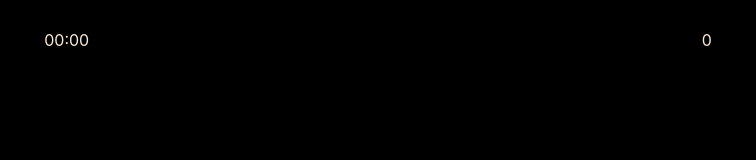
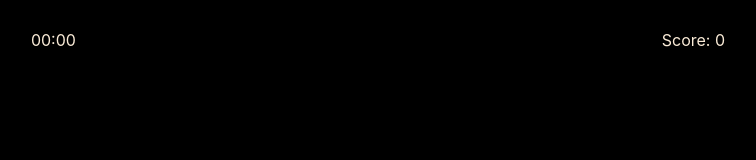
Before and after one commit to Lu-Smith/space_invaders_react_tdd, a React (Create React App) app: page / in a window 1280 px wide. Both pictures are taken after a click on the button "Start". Shown: the top 160 px of the page, without its empty margins (262-1018 px from the left). Built offline with nearby package versions, Linux system fonts and the light colour scheme.

Commit message:
Updated Game.tsx

```diff
--- a/src/components/Game.tsx
+++ b/src/components/Game.tsx
@@ -22,7 +22,7 @@ const Game = () => {
           00:00
         </div>
         <div className="Game-score-container" data-testid="score-container">
-          {score}
+          Score: {score}
         </div>
       </header>
       <div className="Game-container" data-testid="game-container">
```
